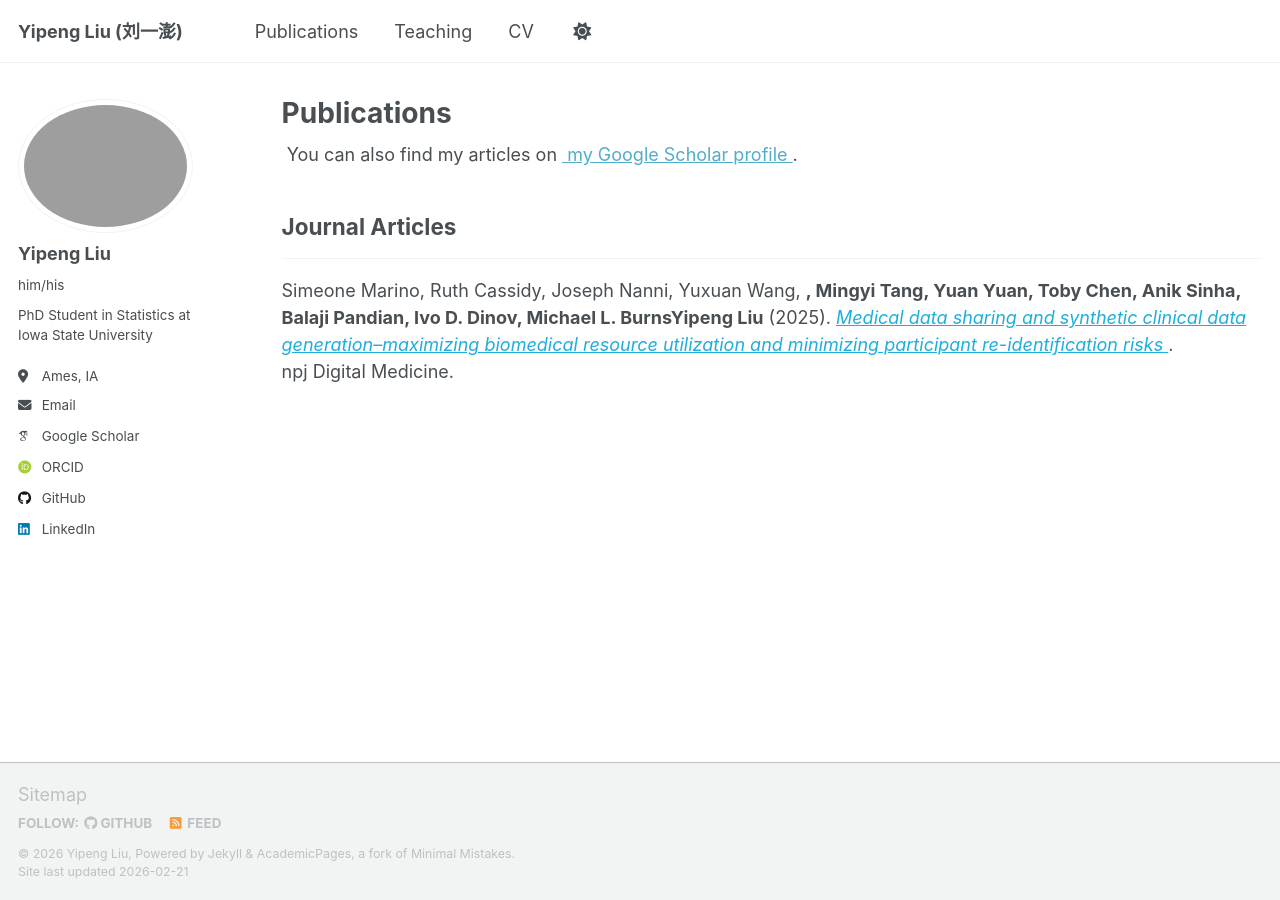
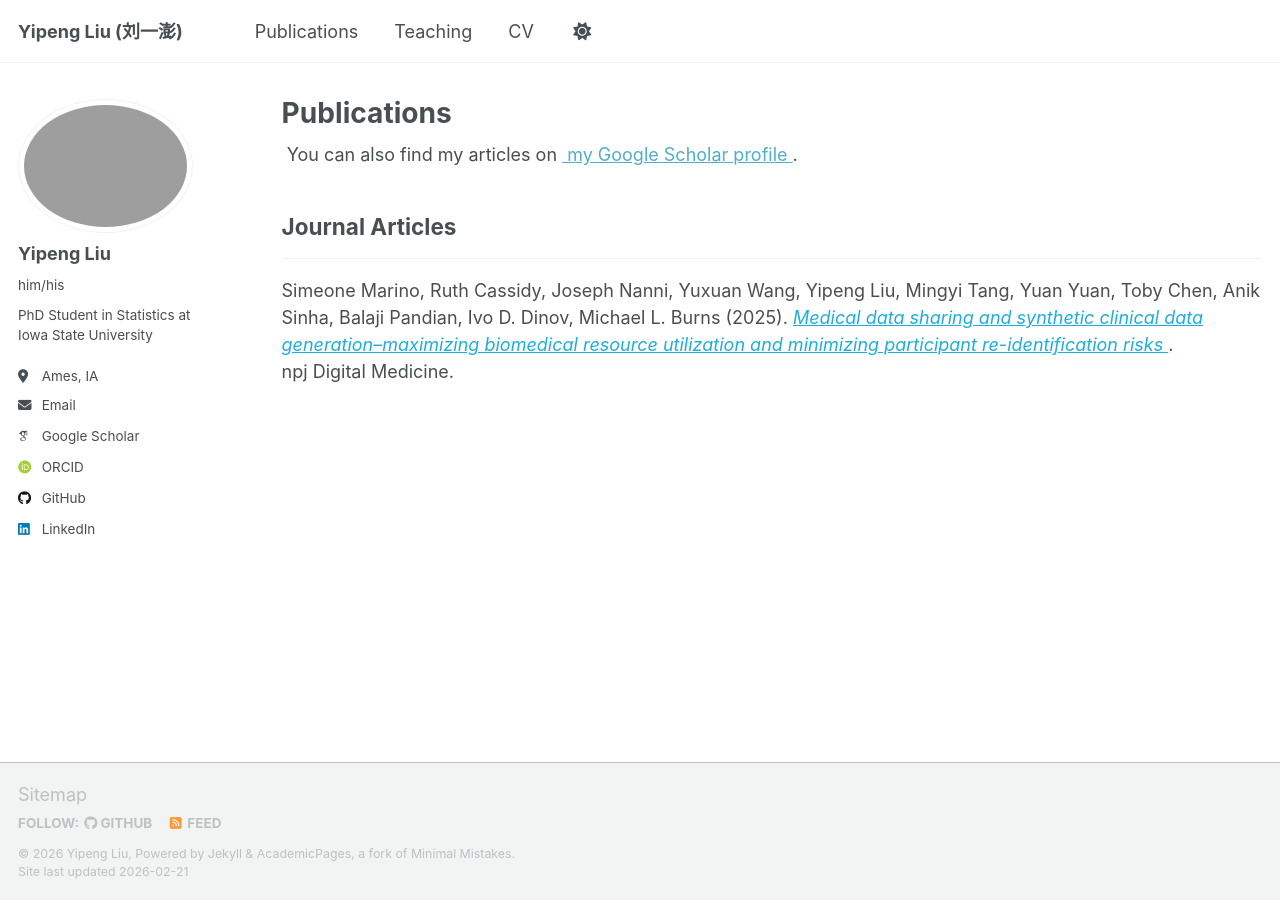
Before and after one commit to efraimlyp/efraimlyp.github.io, a Jekyll site: the page built from _pages/publications.html, in a window 1280 px wide. Built offline with Jekyll 4.4.1, drawn with Linux system fonts in a browser that asks for light colours; some web fonts are replaced; a script that is not in the unit is left out.

Commit message:
Refactor publication author formatting

```diff
--- a/_pages/publications.html
+++ b/_pages/publications.html
@@ -19,16 +19,12 @@ author_profile: true
 <h2>Journal Articles</h2>
 <hr>
 
-{% assign myname = "Yipeng Liu" %}
-
 {% for post in site.publications reversed %}
   {% if post.category == "manuscript" %}
 
-    {% assign authors = post.authors | replace: myname, "<strong>" | append: myname | append: "</strong>" %}
-
     <p style="margin-bottom: 1.2em;">
-      {{ authors }} ({{ post.date | date: "%Y" }}).
-      <a href="{{ post.url }}" style="color:#1EAEDB;">
+      {{ post.authors }} ({{ post.date | date: "%Y" }}).
+      <a href="{{ post.paperurl }}" style="color:#1EAEDB;" target="_blank">
         <em>{{ post.title }}</em>
       </a>.
       <br>
```
